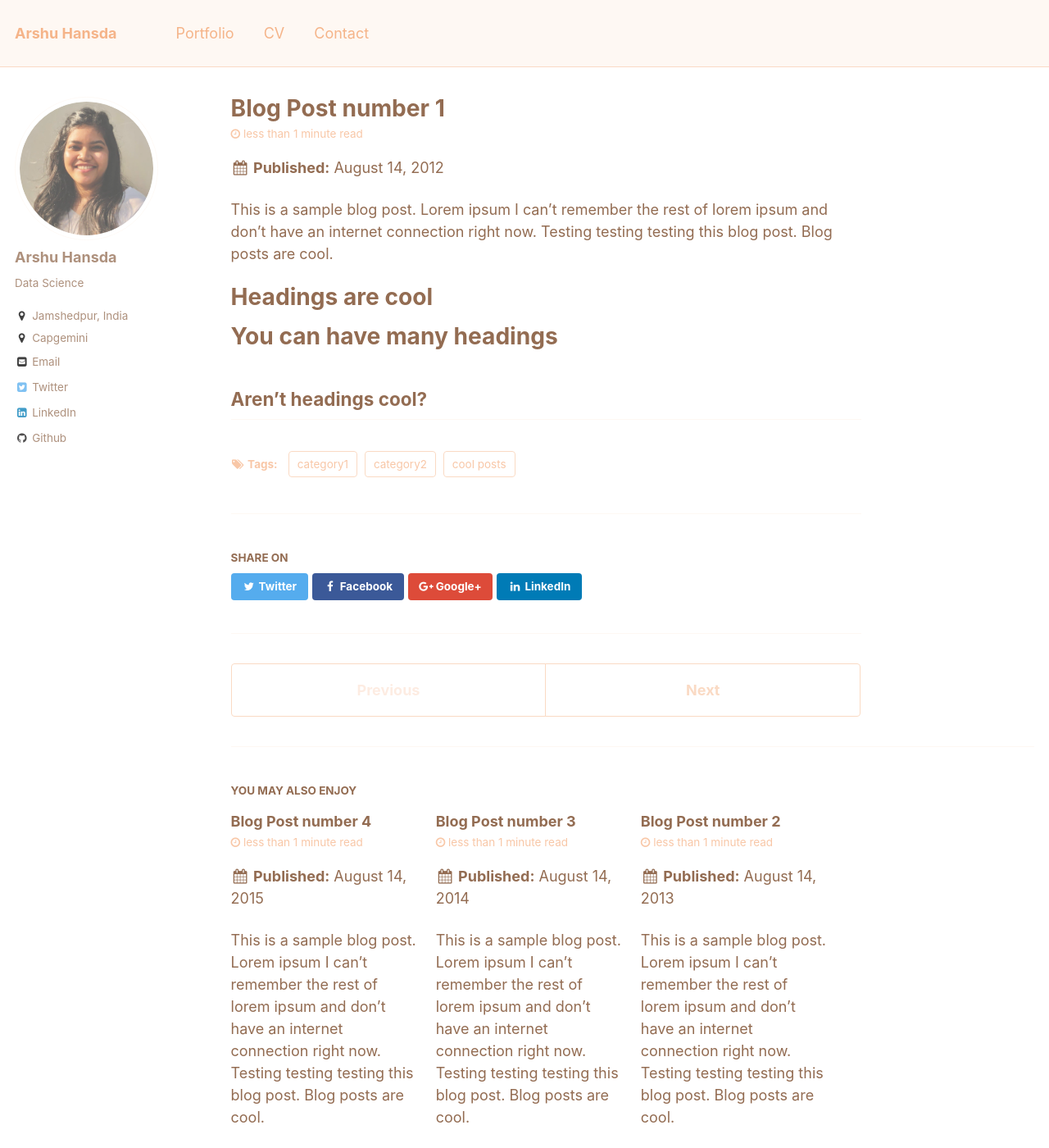
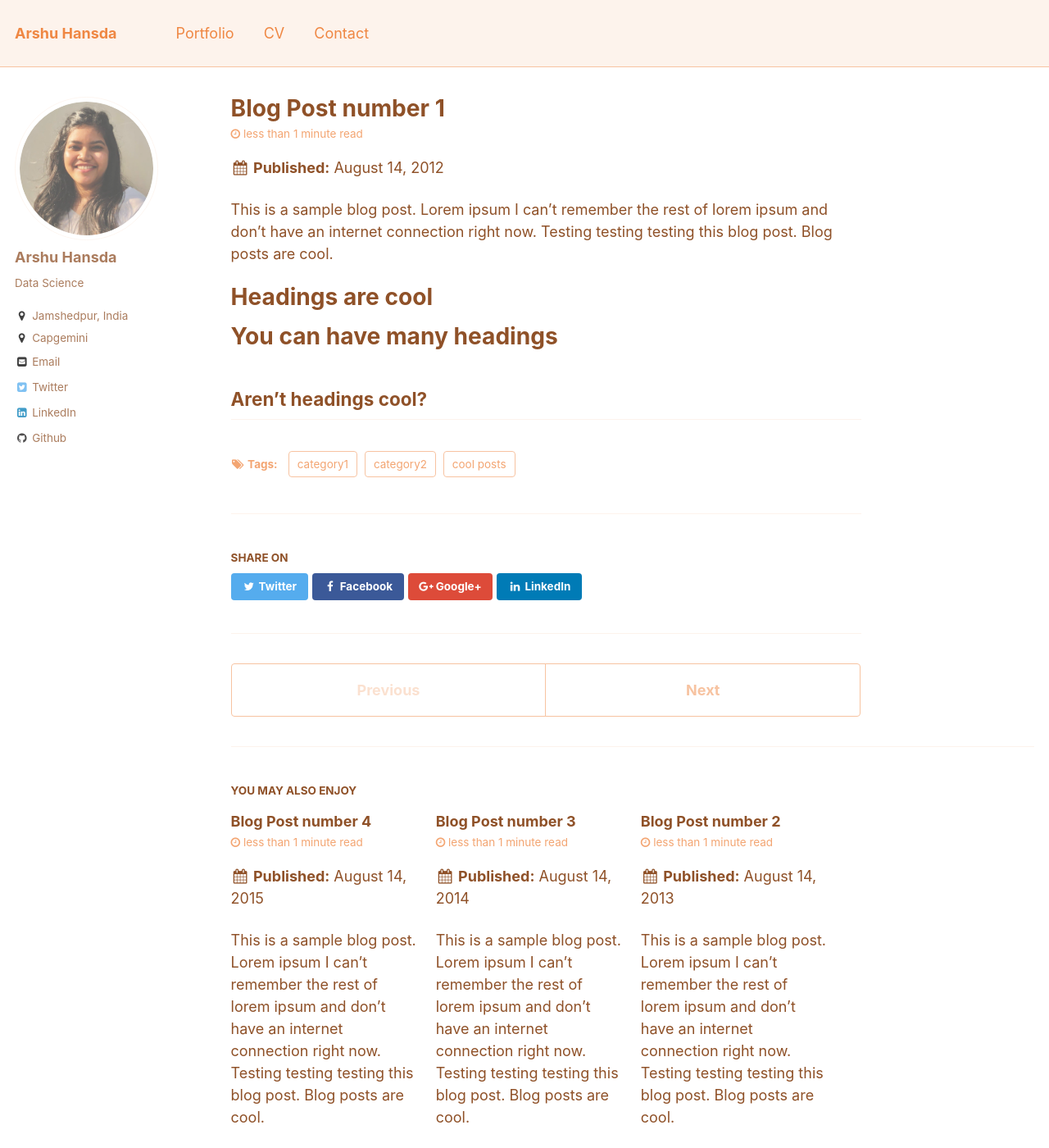
Before and after one commit to arshuhansda/arshuhansda.github.io, a Jekyll site: the page built from _posts/2012-08-14-blog-post-1.md, in a window 1280 px wide and 1400 px high. Shown: the whole window at 82% size. Built offline with Jekyll 4.4.1, drawn with Linux system fonts in a browser that asks for light colours.

Commit message:
Update _variables.scss

```diff
--- a/_sass/_variables.scss
+++ b/_sass/_variables.scss
@@ -47,7 +47,7 @@ $type-size-8                : 0.625em;  // ~10px
    Colors
    ========================================================================== */
 
-$gray                       : #f5b489; //my color
+$gray                       : #ef8743; //my color
 $dark-gray                  : mix(#000, $gray, 40%);
 $darker-gray                : mix(#000, $gray, 60%);
 $light-gray                 : mix(#fff, $gray, 50%);
@@ -62,7 +62,7 @@ $border-color               : $lighter-gray;
 
 /* $primary-color              : #4c283d; */
 
-$primary-color              : #f5b489; /* my-color */
+$primary-color              : #ef8743; /* my-color */
 $success-color              : #62c462;
 $warning-color              : #f89406;
 $danger-color               : #ee5f5b;
```
